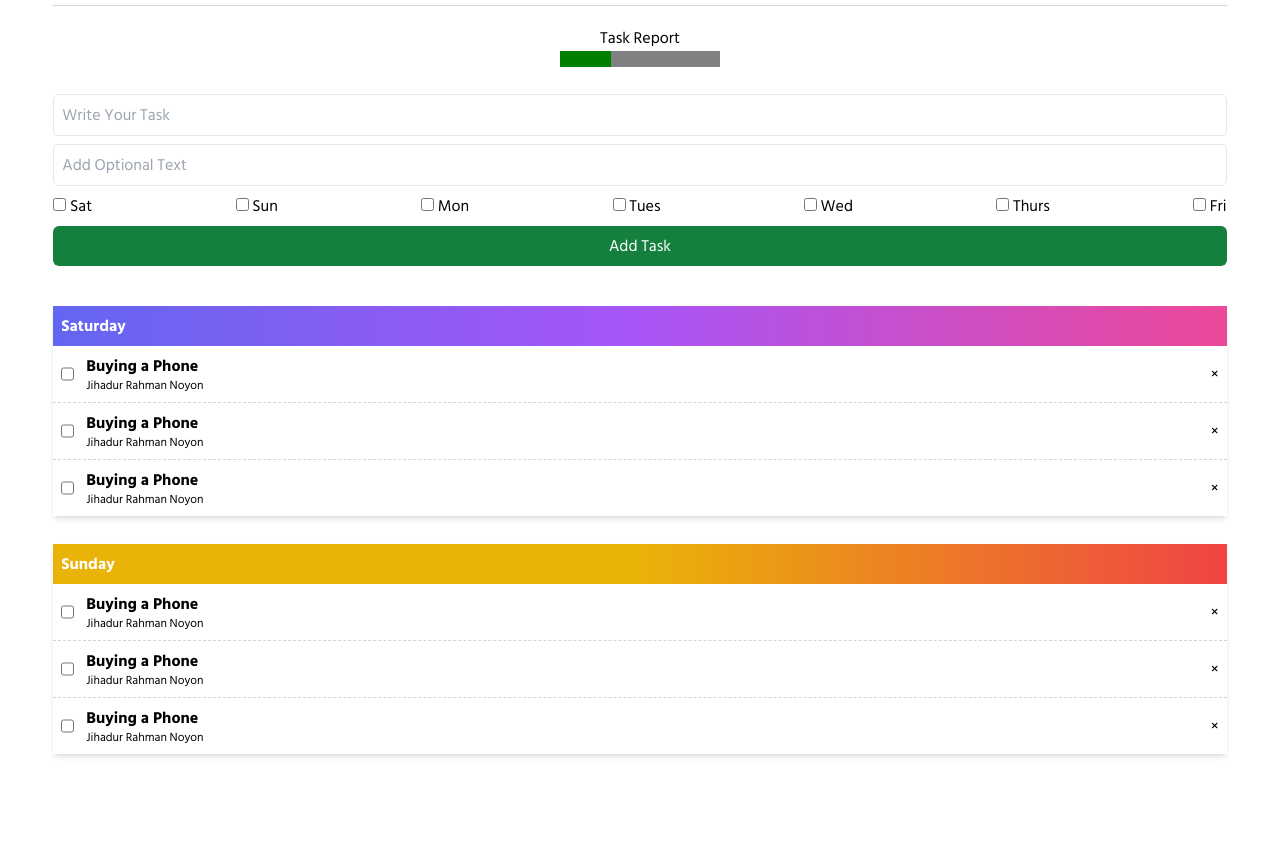
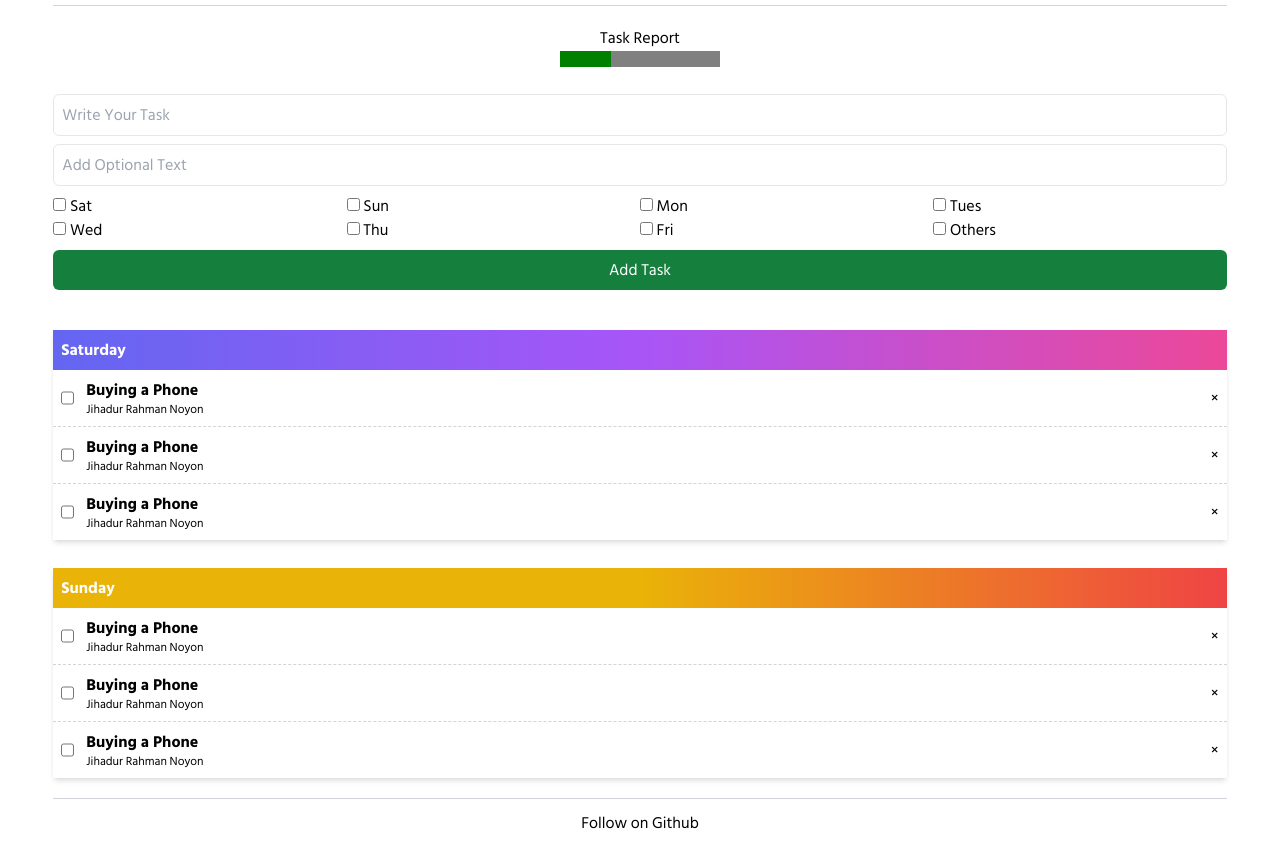
Before and after one commit to jnoyon/todo, a plain HTML site: page index.html in a window 1280 px wide. Shown: the part 59-906 px from the top of the page. Before the commit the page ends 833 px from the top, so only its background shows below. Drawn offline with nearby package versions, Linux system fonts and the light colour scheme.

Commit message:
footer section added

```diff
--- a/index.html
+++ b/index.html
@@ -35,34 +35,38 @@
             <div class="task-form flex flex-col">
                 <input type="text" name="task" id="taskinput" class="rounded-md p-2 border border-solid border-gray-200 mb-2" placeholder="Write Your Task" required>
                 <input type="text" name="task" id="taskinput" class="rounded-md p-2 border border-solid border-gray-200 mb-2" placeholder="Add Optional Text">
-                <div class="days flex justify-between mb-2">
+                <div class="days grid grid-cols-4 mb-2">
                     <span>
-                        <input type="checkbox" name="taskday" id="taskday">
-                        <label for="taskday">Sat</label>
+                        <input type="checkbox" name="taskday" id="sat">
+                        <label for="sat">Sat</label>
                     </span>
                     <span>
-                        <input type="checkbox" name="taskday" id="taskday">
-                        <label for="taskday">Sun</label>
+                        <input type="checkbox" name="taskday" id="sun">
+                        <label for="sun">Sun</label>
                     </span>
                     <span>
-                        <input type="checkbox" name="taskday" id="taskday">
-                        <label for="taskday">Mon</label>
+                        <input type="checkbox" name="taskday" id="mon">
+                        <label for="mon">Mon</label>
                     </span>
                     <span>
-                        <input type="checkbox" name="taskday" id="taskday">
-                        <label for="taskday">Tues</label>
+                        <input type="checkbox" name="taskday" id="tues">
+                        <label for="tues">Tues</label>
                     </span>
                     <span>
-                        <input type="checkbox" name="taskday" id="taskday">
-                        <label for="taskday">Wed</label>
+                        <input type="checkbox" name="taskday" id="wed">
+                        <label for="wed">Wed</label>
                     </span>
                     <span>
-                        <input type="checkbox" name="taskday" id="taskday">
-                        <label for="taskday">Thurs</label>
+                        <input type="checkbox" name="taskday" id="thu">
+                        <label for="thu">Thu</label>
                     </span>
                     <span>
                         <input type="checkbox" name="taskday" id="fri">
                         <label for="fri">Fri</label>
+                    </span>
+                    <span>
+                        <input type="checkbox" name="taskday" id="others">
+                        <label for="others">Others</label>
                     </span>
 
                 </div>
@@ -70,8 +74,8 @@
             </div>
         </div>
     </section>
-    <section class="task-list-area">
-        <div class="container w-11/12 py-5 mx-auto">
+    <section class="task-list-area py-5">
+        <div class="container w-11/12 mx-auto">
 
             <div class="day-task shadow-md mb-7">
                 <h1 class="bg-gradient-to-r from-indigo-500 via-purple-500 to-pink-500 font-bold p-2 text-white"> Saturday </h1>
@@ -129,5 +133,13 @@
 
         </div>
     </section>
+
+    <footer class="footer-area">
+        <div class="container w-11/12 mx-auto">
+            <div class="footer">
+                <p class="text-center border-t border-solid border-gray-300 p-3"> Follow on <a href="https://github.com/jnoyon"> Github </a> </p>
+            </div>
+        </div>
+    </footer>
 </body>
 </html>
```
